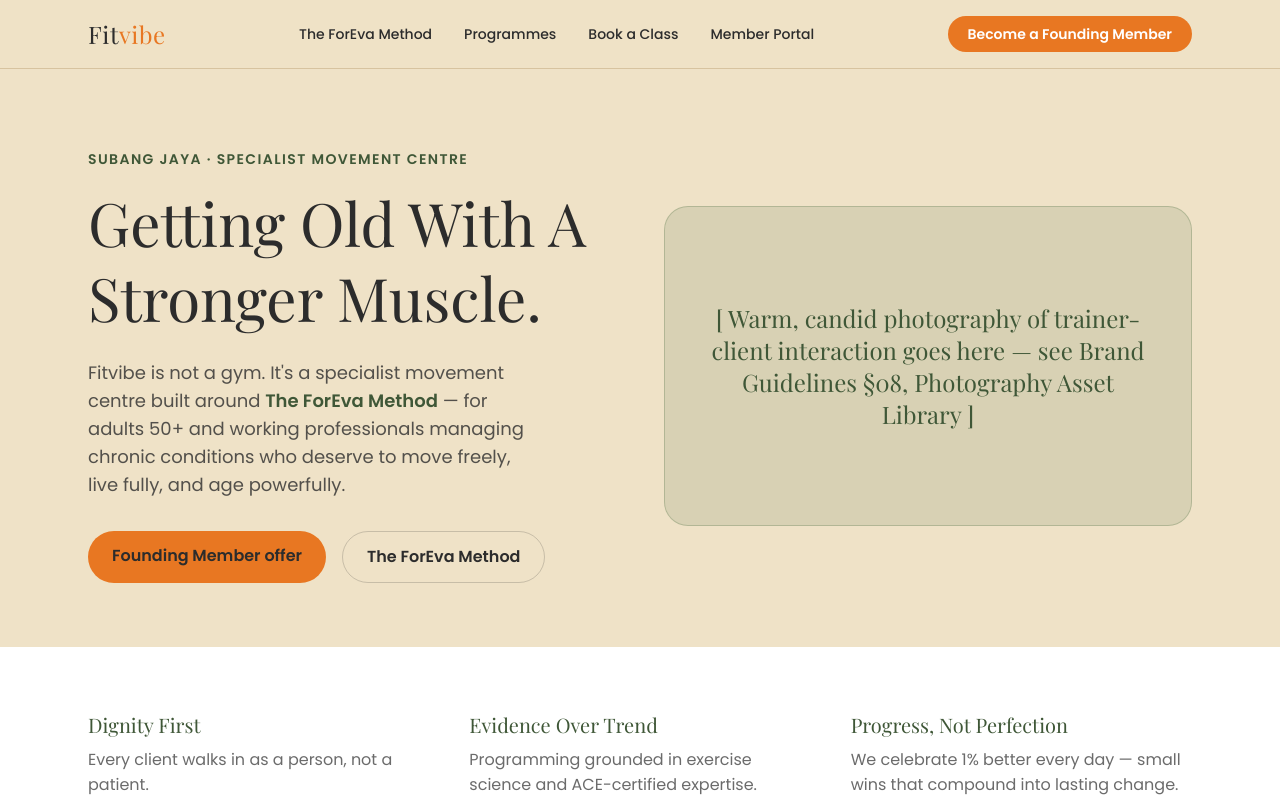
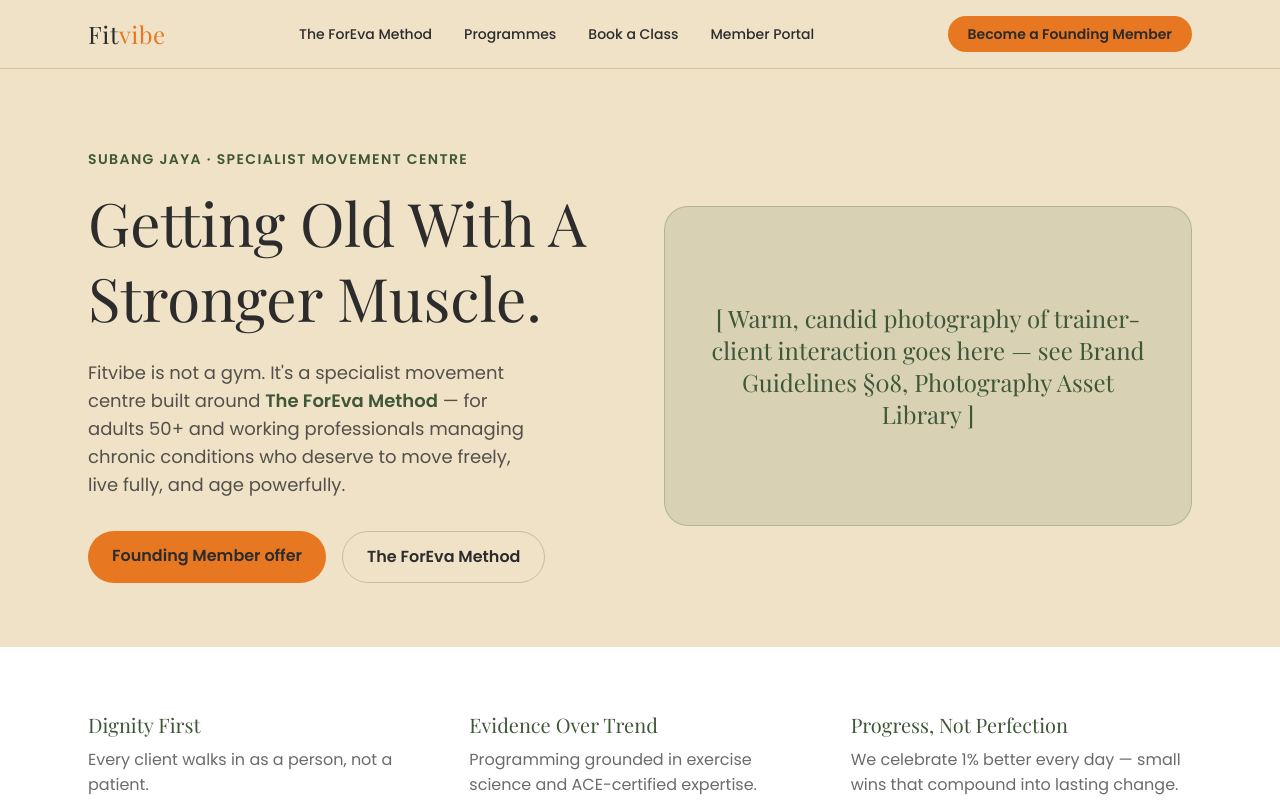
Before and after one commit to ethanRjoseph14/fitvibe-system, a Next.js app: page / in a window 1280 px wide. Shown: the top 800 px of the page. Built offline with nearby package versions, Linux system fonts and the light colour scheme.

Commit message:
Change NavBar link text color
Updated NavBar link text color from 'off-white' to 'charcoal'.

```diff
--- a/components/NavBar.tsx
+++ b/components/NavBar.tsx
@@ -23,7 +23,7 @@ export default function NavBar() {
         </nav>
         <Link
           href="/programmes"
-          className="rounded-full bg-vitality-orange text-off-white px-5 py-2 text-sm font-semibold hover:bg-warm-amber transition-colors"
+          className="rounded-full bg-vitality-orange text-charcoal px-5 py-2 text-sm font-semibold hover:bg-warm-amber transition-colors"
         >
           Become a Founding Member
         </Link>
```
